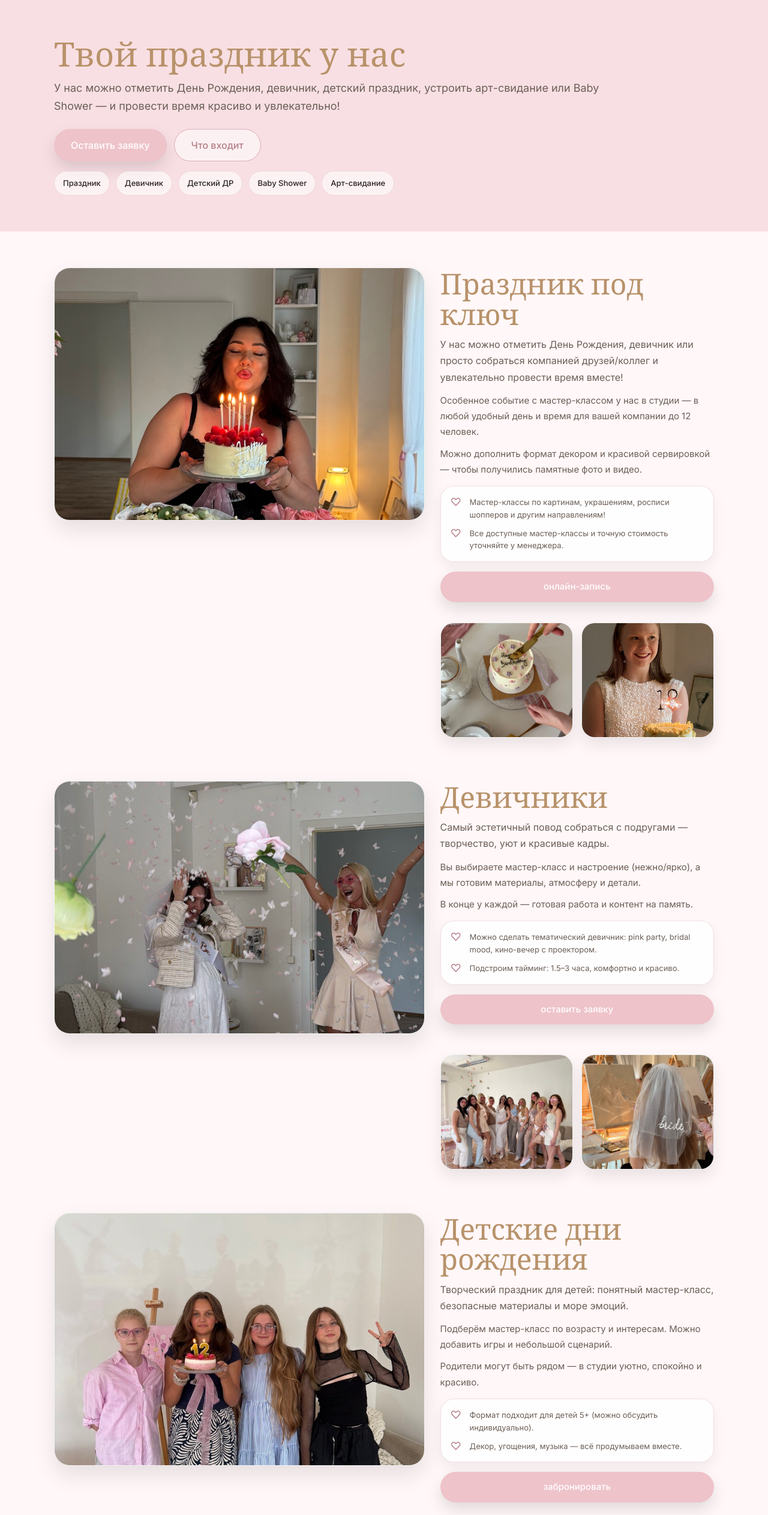
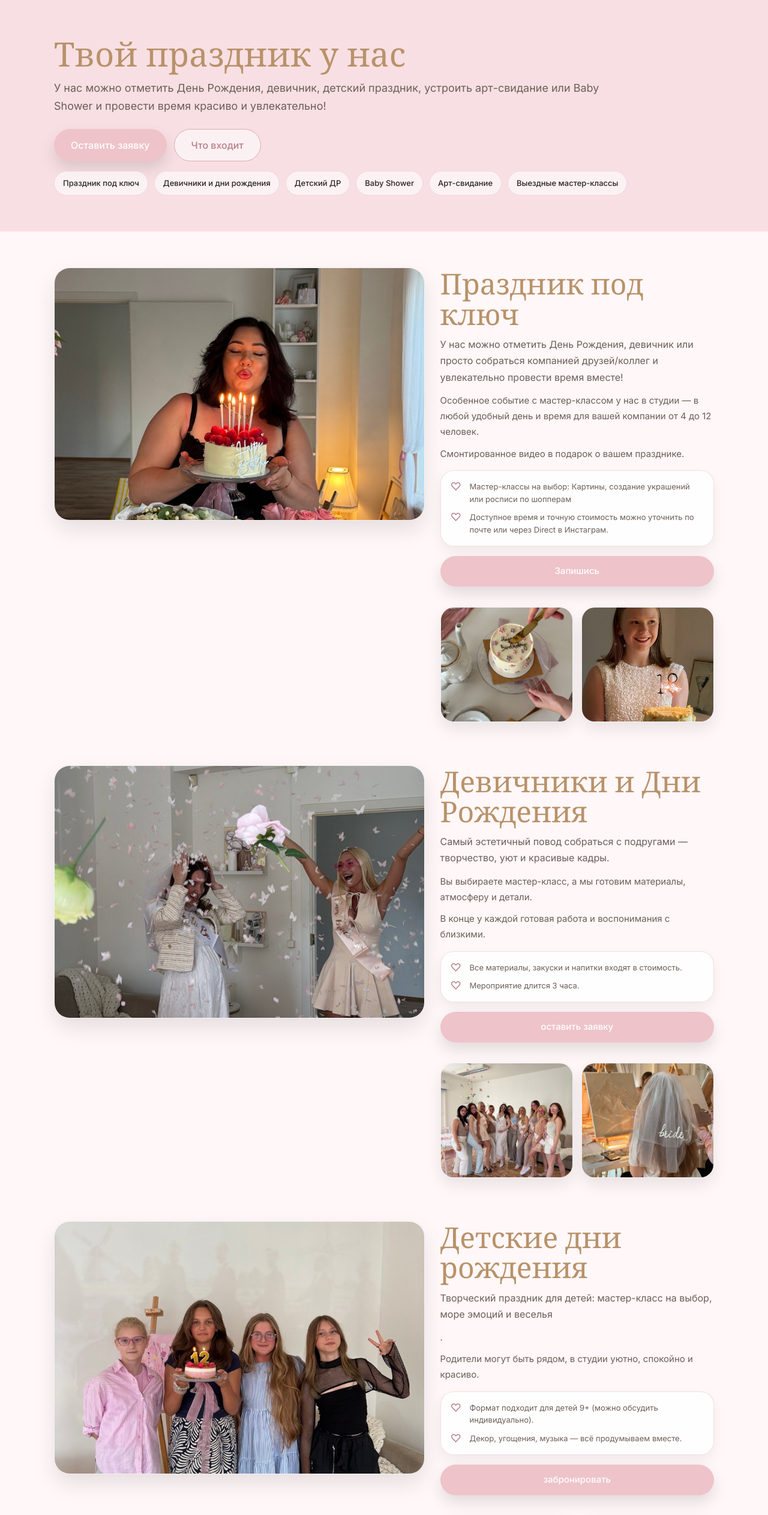
Before and after one commit to veroncav/Mona.StudiosWeb, a React (Vite) app: page /events in a window 1280 px wide. Shown: the part 220-2746 px from the top of the page at 60% size. Built offline with nearby package versions, Linux system fonts and the light colour scheme.

Commit message:
update events page

```diff
--- a/src/pages/Events.jsx
+++ b/src/pages/Events.jsx
@@ -7,7 +7,7 @@ import heroKids from "../assets/event-kids.jpg";
 import heroBaby from "../assets/event-babyshower.jpg";
 import heroDate from "../assets/event-date.jpg";
 
-// Доп фото (по 2 на формат)
+// Доп фото
 import birthday1 from "../assets/event-birthday-1.jpg";
 import birthday2 from "../assets/event-birthday-2.jpg";
 
@@ -42,8 +42,8 @@ const formats = [
         lead:
             "У нас можно отметить День Рождения, девичник или просто собраться компанией друзей/коллег и увлекательно провести время вместе!",
         text: [
-            "Особенное событие с мастер-классом у нас в студии — в любой удобный день и время для вашей компании до 12 человек.",
-            "Можно дополнить формат декором и красивой сервировкой — чтобы получились памятные фото и видео.",
+            "Особенное событие с мастер-классом у нас в студии — в любой удобный день и время для вашей компании от 4 до 12 человек.",
+            "Смонтированное видео в подарок о вашем празднике.",
         ],
         mainImg: heroBirthday,
         gallery: [
@@ -51,19 +51,19 @@ const formats = [
             { src: birthday2, alt: "День рождения — фото 2" },
         ],
         notes: [
-            "Мастер-классы по картинам, украшениям, росписи шопперов и другим направлениям!",
-            "Все доступные мастер-классы и точную стоимость уточняйте у менеджера.",
+            "Мастер-классы на выбор: Картины, создание украшений или росписи по шопперам ",
+            "Доступное время и точную стоимость можно уточнить по почте или через Direct в Инстаграм.",
         ],
-        button: "онлайн-запись",
+        button: "Запишись",
     },
     {
         id: "bachelorette",
-        title: "Девичники",
+        title: "Девичники и Дни Рождения",
         lead:
             "Самый эстетичный повод собраться с подругами — творчество, уют и красивые кадры.",
         text: [
-            "Вы выбираете мастер-класс и настроение (нежно/ярко), а мы готовим материалы, атмосферу и детали.",
-            "В конце у каждой — готовая работа и контент на память.",
+            "Вы выбираете мастер-класс, а мы готовим материалы, атмосферу и детали.",
+            "В конце у каждой готовая работа и воспонимания с близкими.",
         ],
         mainImg: heroBachelorette,
         gallery: [
@@ -71,8 +71,8 @@ const formats = [
             { src: bachelorette2, alt: "Девичник — фото 2" },
         ],
         notes: [
-            "Можно сделать тематический девичник: pink party, bridal mood, кино-вечер с проектором.",
-            "Подстроим тайминг: 1.5–3 часа, комфортно и красиво.",
+            "Все материалы, закуски  и напитки входят в стоимость.",
+            "Мероприятие длится 3 часа.",
         ],
         button: "оставить заявку",
     },
@@ -80,10 +80,10 @@ const formats = [
         id: "kids",
         title: "Детские дни рождения",
         lead:
-            "Творческий праздник для детей: понятный мастер-класс, безопасные материалы и море эмоций.",
+            "Творческий праздник для детей: мастер-класс на выбор, море эмоций и веселья",
         text: [
-            "Подберём мастер-класс по возрасту и интересам. Можно добавить игры и небольшой сценарий.",
-            "Родители могут быть рядом — в студии уютно, спокойно и красиво.",
+            ".",
+            "Родители могут быть рядом, в студии уютно, спокойно и красиво.",
         ],
         mainImg: heroKids,
         gallery: [
@@ -91,7 +91,7 @@ const formats = [
             { src: kids2, alt: "Детский праздник — фото 2" },
         ],
         notes: [
-            "Формат подходит для детей 5+ (можно обсудить индивидуально).",
+            "Формат подходит для детей 9+ (можно обсудить индивидуально).",
             "Декор, угощения, музыка — всё продумываем вместе.",
         ],
         button: "забронировать",
@@ -103,7 +103,7 @@ const formats = [
             "Нежный праздник в ожидании малыша: уют, красивые детали и тёплая атмосфера.",
         text: [
             "Сервировка, декор и творческий мастер-класс — получится праздник, который запомнится.",
-            "Можно сделать спокойный чайный формат или более праздничный с сюрпризами.",
+            "На мастер-классе участники будут раскрашивать боди для будущего малыша",
         ],
         mainImg: heroBaby,
         gallery: [
@@ -111,8 +111,8 @@ const formats = [
             { src: baby2, alt: "Baby shower — фото 2" },
         ],
         notes: [
-            "Поможем подобрать стиль: pastel / neutral / pink / blue.",
-            "Сделаем всё аккуратно и эстетично — как на Pinterest.",
+            "Все материалы, закуски и напитки включены в стоимость",
+            "Мероприятие длится 3 часа",
         ],
         button: "оставить заявку",
     },
@@ -123,7 +123,7 @@ const formats = [
             "Увлекательный процесс совместного творчества в волшебной атмосфере.",
         text: [
             "Разделите трогательные моменты с близким человеком в сопровождении профессионального мастера.",
-            "Длительность 1,5–2 часа. Пара рисует картины на одном холсте — получается одна общая работа на память.",
+            "Длительность 2-2,5 часа. Пара рисует картины на одном холсте — получается одна общая работа на память.",
         ],
         mainImg: heroDate,
         gallery: [
@@ -132,9 +132,31 @@ const formats = [
         ],
         notes: [
             "Идеально для годовщины, предложения, сюрприза или просто вечера вдвоём.",
-            "Поможем выбрать сюжет, палитру и стиль — получится красиво даже без опыта.",
+            "Поможем выбрать сюжет, палитру и стиль, получится красиво даже без опыта.",
         ],
         button: "забронировать",
+    },
+
+    // ✅ ВЫЕЗДНЫЕ (теперь как все)
+    {
+        id: "outside",
+        title: "Выездные мастер-классы",
+        lead:
+            "Мы организуем волшебное творческое мероприятие в выбранной вами локации. Событие мечты — в любом месте ✨",
+        text: [
+            "Весь необходимый инвентарь, оборудование и расходники",
+            "Подходит для любых мероприятий",
+        ],
+        mainImg: heroBirthday,
+        gallery: [
+            { src: birthday1, alt: "Выездной МК — фото 1" },
+            { src: birthday2, alt: "Выездной МК — фото 2" },
+        ],
+        notes: [
+            "Профессиональный мастер и декор включены",
+            "Выезд: +10€ за человека к основному прайсу",
+        ],
+        button: "оставить заявку",
     },
 ];
 
@@ -142,22 +164,20 @@ function FormatBlock({ f }) {
     return (
         <section className="formatBlock" id={f.id}>
             <div className="formatGrid">
-                {/* LEFT: big photo */}
                 <div className="formatLeft">
                     <div className="formatMainPhoto">
                         <img src={f.mainImg} alt={f.title} />
                     </div>
                 </div>
 
-                {/* RIGHT: text and notes */}
                 <div className="formatRight">
                     <h2 className="formatTitle">{f.title}</h2>
 
                     <p className="formatLead">{f.lead}</p>
 
                     <div className="formatText">
-                        {f.text.map((p) => (
-                            <p key={p}>{p}</p>
+                        {f.text.map((p, idx) => (
+                            <p key={idx}>{p}</p>
                         ))}
                     </div>
 
@@ -177,7 +197,6 @@ function FormatBlock({ f }) {
                     </a>
                 </div>
 
-                {/* small photos under the text (like reference) */}
                 <div className="formatGallery">
                     {f.gallery.map((img, idx) => (
                         <div className="galleryPhoto" key={idx}>
@@ -199,7 +218,7 @@ export default function Events() {
 
                     <p className="eventsLead">
                         У нас можно отметить День Рождения, девичник, детский праздник,
-                        устроить арт-свидание или Baby Shower — и провести время красиво и
+                        устроить арт-свидание или Baby Shower и провести время красиво и
                         увлекательно!
                     </p>
 
@@ -213,11 +232,12 @@ export default function Events() {
                     </div>
 
                     <div className="formatAnchors">
-                        <a href="#birthday">Праздник</a>
-                        <a href="#bachelorette">Девичник</a>
+                        <a href="#birthday">Праздник под ключ</a>
+                        <a href="#bachelorette">Девичники и дни рождения</a>
                         <a href="#kids">Детский ДР</a>
                         <a href="#baby">Baby Shower</a>
                         <a href="#date">Арт-свидание</a>
+                        <a href="#outside">Выездные мастер-классы</a>
                     </div>
                 </div>
             </section>
@@ -225,13 +245,11 @@ export default function Events() {
             <section className="eventsSection">
                 <div className="eventsContainer">
                     <div className="eventsGridSingle">
-                        {/* FORMATS */}
                         <div className="eventsCol">
                             {formats.map((f) => (
                                 <FormatBlock key={f.id} f={f} />
                             ))}
 
-                            {/* INCLUDED */}
                             <div className="eCard eCard--pink" id="included">
                                 <h2 className="eH2">В стоимость входит</h2>
                                 <ul className="eList">
@@ -244,63 +262,21 @@ export default function Events() {
                                 </ul>
                             </div>
 
-                            {/* WORKSHOPS */}
                             <div className="eCard">
                                 <h2 className="eH2">Мастер-класс на выбор</h2>
                                 <div className="ePills">
                                     {workshopOptions.map((w) => (
                                         <span className="ePill" key={w}>
-                      {w}
-                    </span>
+                                            {w}
+                                        </span>
                                     ))}
-                                </div>
-
-                                <div className="eSmallNote">
-                                    * Подробнее — на странице{" "}
-                                    <a className="eInlineLink" href="/workshops">
-                                        мастер-классов
-                                    </a>
-                                    .
                                 </div>
                             </div>
                         </div>
                     </div>
 
-                    {/* REQUEST */}
                     <div className="request" id="request">
-                        <div className="request__left">
-                            <h2 className="eH2">Оставить заявку</h2>
-                            <p className="eText">
-                                Напиши дату, количество людей и какой формат хочется — мы ответим
-                                и предложим варианты.
-                            </p>
-                        </div>
-
-                        <form className="request__form">
-                            <label className="field">
-                                Имя
-                                <input placeholder="Ваше имя" />
-                            </label>
-
-                            <label className="field">
-                                Контакт
-                                <input placeholder="+372… / Telegram / Instagram" />
-                            </label>
-
-                            <label className="field field--full">
-                                Сообщение
-                                <textarea
-                                    rows={4}
-                                    placeholder="Дата, кол-во человек, формат, пожелания"
-                                />
-                            </label>
-
-                            <button className="eBtn eBtn--primary eBtn--wide" type="button">
-                                отправить
-                            </button>
-
-                            <div className="eSmallNote">* демо-форма</div>
-                        </form>
+                        <h2 className="eH2">Оставить заявку</h2>
                     </div>
                 </div>
             </section>
```
